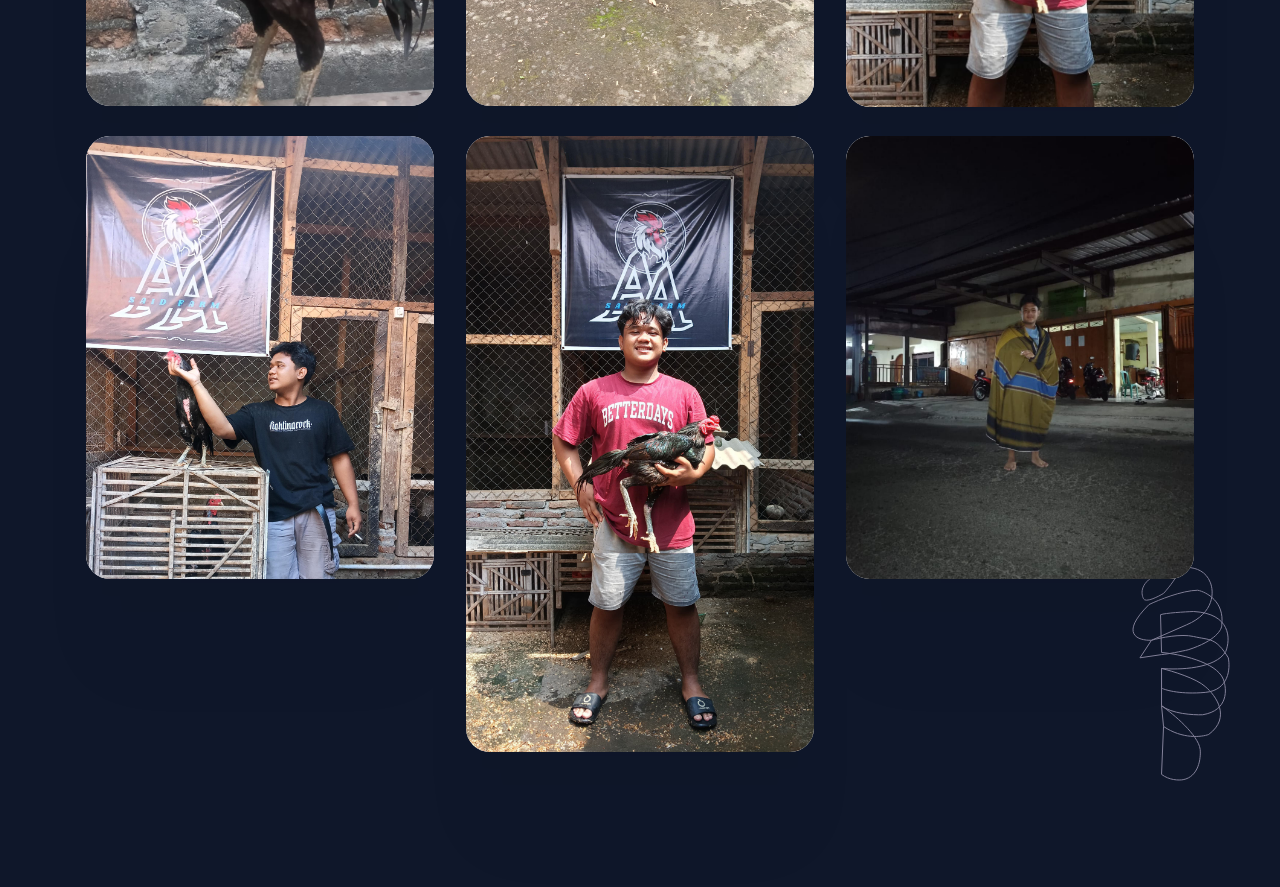
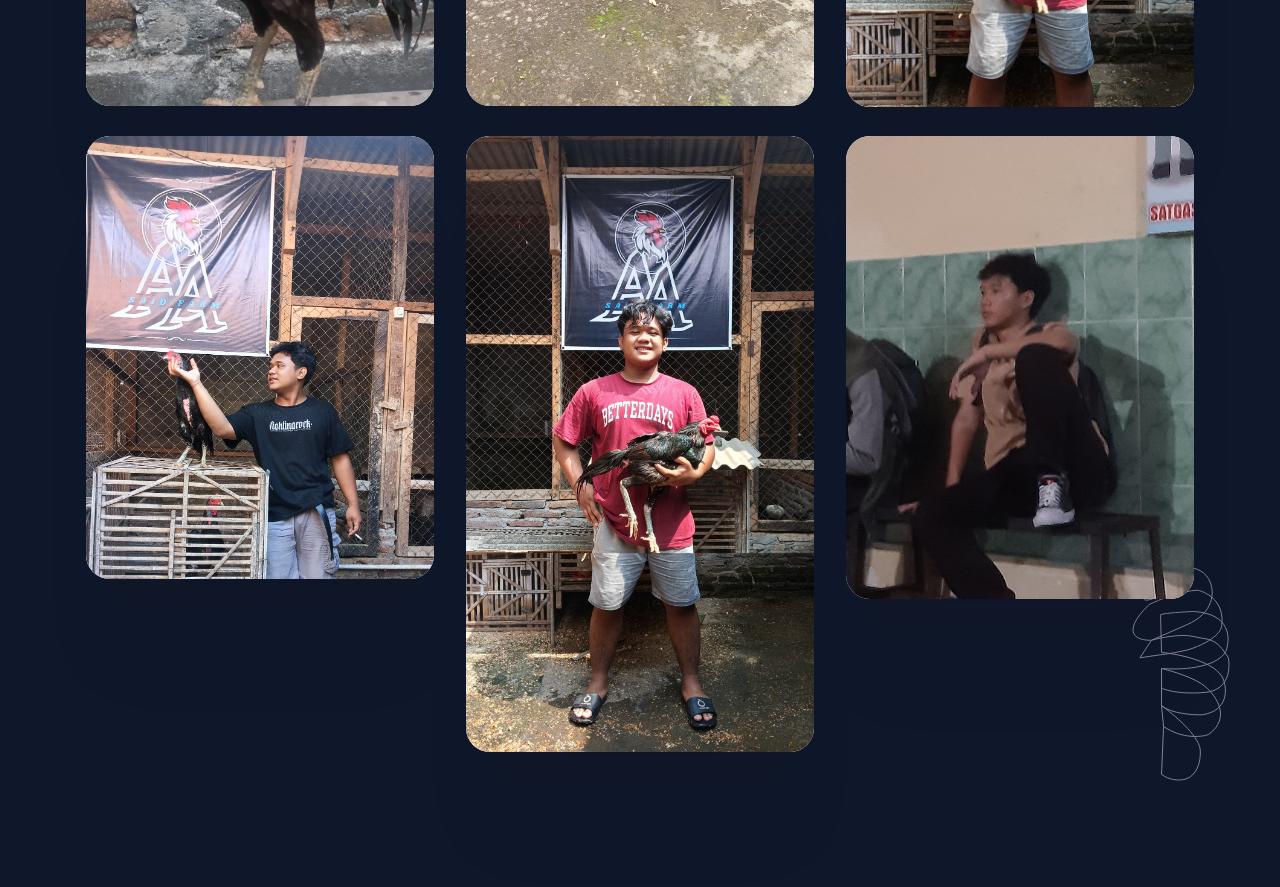
Before and after one commit to wdeiofowrh/AA, a plain HTML site: page index.html in a window 1280 px wide. Shown: the part 2060-2947 px from the top of the page. Drawn offline with Linux system fonts and the light colour scheme; a web font is replaced by a local one.

Commit message:
Update index.html

```diff
--- a/index.html
+++ b/index.html
@@ -157,7 +157,7 @@
               </div>
             </div>
             <div class="col-md-4 mb-4">
-              <div class="card overflow-hidden shadow"> <img class="card-img-top" src="assets/img/ajn/10.jpg" alt="Full Europe" />
+              <div class="card overflow-hidden shadow"> <img class="card-img-top" src="assets/img/ajn/11.jpg" alt="Full Europe" />
               </div>
             </div>
           </div>
```
